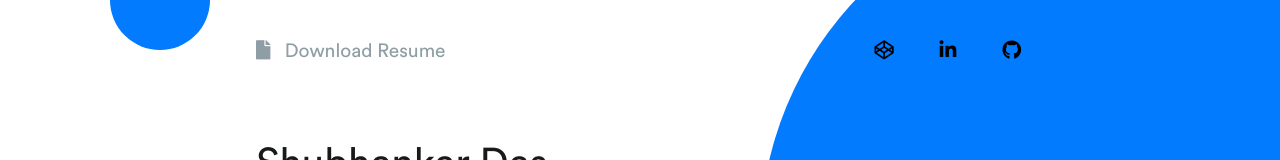
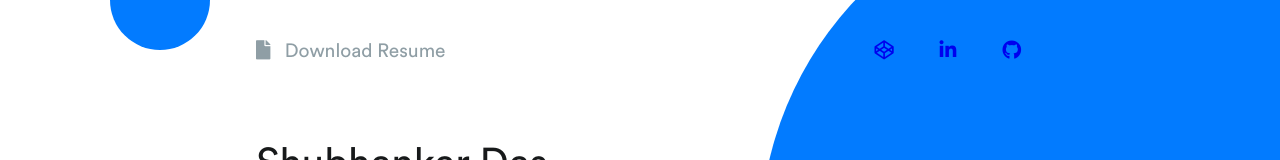
Before and after one commit to ShubhankarDas/profile, an Angular app: page / in a window 1280 px wide. Shown: the top 160 px of the page. Built offline with nearby package versions, Linux system fonts and the light colour scheme.

Commit message:
shifing to profile

```diff
--- a/src/app/header/header.component.html
+++ b/src/app/header/header.component.html
@@ -5,8 +5,8 @@
 </a>
   </div>
   <div class=navIcons>
-  <a><i class="fab fa-codepen"></i></a>
-  <a><i class="fab fa-linkedin-in"></i></a>
-  <a><i class="fab fa-github"></i></a>
+<a href="https://codepen.io/shubhankar-das/"><i class="fab fa-codepen"></i></a>
+<a href="https://www.linkedin.com/in/shubhankardas/"><i class="fab fa-linkedin-in"></i></a>
+<a href="https://github.com/ShubhankarDas"><i class="fab fa-github"></i></a>
   </div>
 </div>
--- a/src/app/landing/landing.component.html
+++ b/src/app/landing/landing.component.html
@@ -14,7 +14,7 @@
       </ul>
     </div>
     <div class=landing-left>
-      <img src="../../assets/images/profile.png" width="300px">
+      <img src="/assets/images/profile.png" width="300px">
     </div>
   </div>
   <div (click)="scroll()" class="scroll">
--- a/src/app/work-list/work-list.component.ts
+++ b/src/app/work-list/work-list.component.ts
@@ -10,27 +10,27 @@ export class WorkListComponent implements OnInit {
       id: 'exp_one',
       title: 'Convertfly',
       anchor: 'left',
-      img: '../../assets/images/convertfly-home.png'
+      img: '/assets/images/convertfly-home.png'
     },
     {
       id: 'exp_two',
       title: 'Visualgator',
       anchor: 'right',
-      img: '../../assets/images/Editor.png',
+      img: '/assets/images/Editor.png',
       imgClass: 'img-shadow'
     },
     {
       id: 'exp_three',
       title: 'SkillsAlpha',
       anchor: 'left',
-      img: '../../assets/images/cover-desktop.png',
+      img: '/assets/images/cover-desktop.png',
       imgClass: 'img-shadow'
     },
     {
       id: 'exp_four',
       title: 'Yoola App',
       anchor: 'right',
-      img: '../../assets/images/cover.png',
+      img: '/assets/images/cover.png',
       imgClass: 'img-shadow'
     }
   ];
--- a/src/index.html
+++ b/src/index.html
@@ -9,7 +9,7 @@
   <link rel="icon" type="image/x-icon" href="my-favicon.ico">
 <link rel="stylesheet" href="https://use.fontawesome.com/releases/v5.4.1/css/all.css" integrity="sha384-5sAR7xN1Nv6T6+dT2mhtzEpVJvfS3NScPQTrOxhwjIuvcA67KV2R5Jz6kr4abQsz"
   crossorigin="anonymous">
-  <link href="./assets/fonts/style.css" rel="stylesheet">
+  <link href="/assets/fonts/style.css" rel="stylesheet">
 </head>
 <body>
   <app-root></app-root>
--- a/src/scss/styles.scss
+++ b/src/scss/styles.scss
@@ -54,3 +54,7 @@ p{
   margin-top: 20px;
   font-size: 20px;
 }
+
+a:visited{
+  color: inherit;
+}
```
